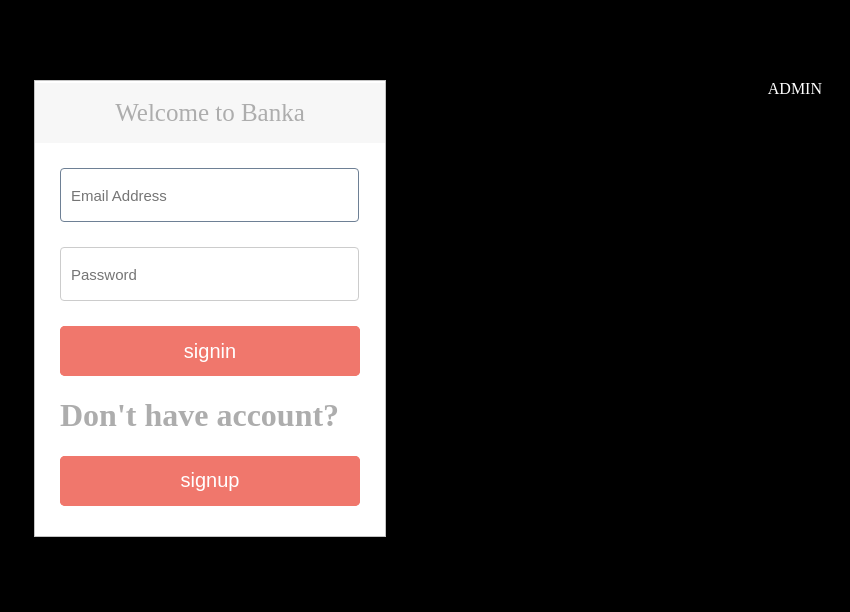
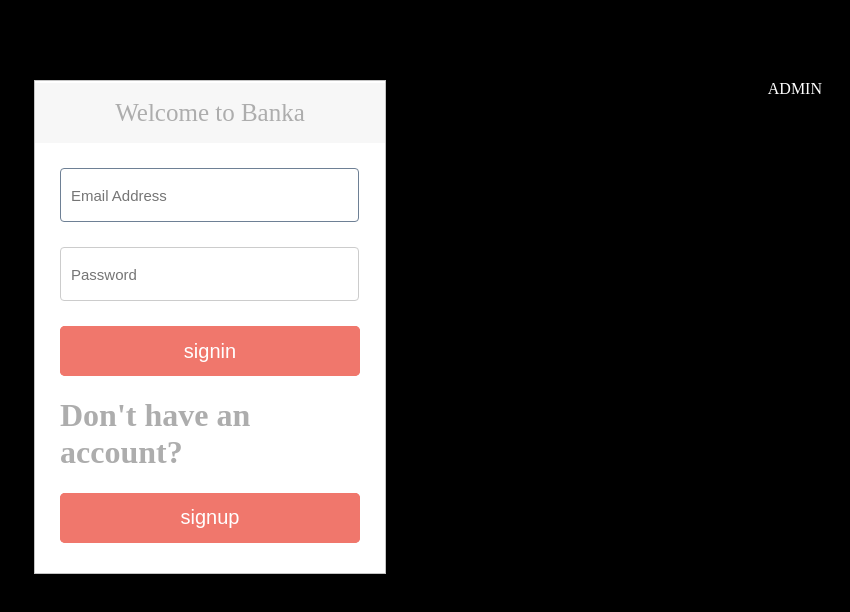
Before and after one commit to nshutijonathan/Banka, a plain HTML site: page html/index.html in a window 1280 px wide. Shown: the whole page, without its empty margins (430-1280 px from the left). Drawn offline with Linux system fonts and the light colour scheme.

Commit message:
[ft1-sign-up-#164931048]edited index.html

```diff
--- a/html/index.html
+++ b/html/index.html
@@ -14,7 +14,7 @@
       <input type="password" class="login-input" placeholder="Password">
       <div class="login-button"><input  type="button" value="signin" onclick="location.href='#';"/></div>
       <p class="login-lost"><a href=""></a></p>
-      <div class="create-account"><h1>Don't have account?</h1></div>
+      <div class="create-account"><h1>Don't have an account?</h1></div>
       <div class="login-button"><input  type="button" value="signup" onclick="location.href='signup.html';"/>
       </div>
     </form>
```
